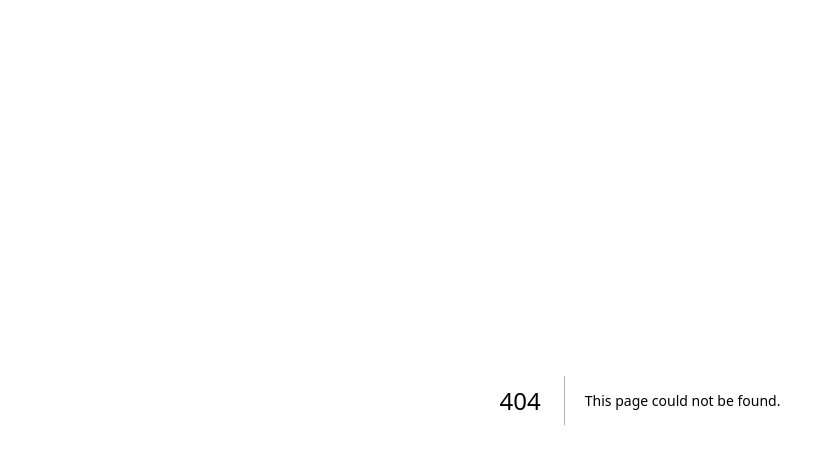
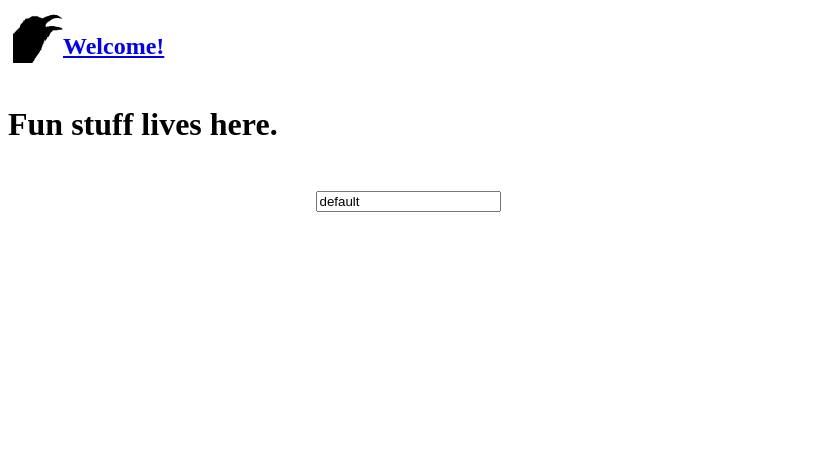
Before and after one commit to jakejglee/portfolio, a Next.js app: page /sandbox in a window 1280 px wide. Before the commit this address had no page. Shown: the top 464 px of the page, without its empty margins (0-835 px from the left). Built offline with nearby package versions, Linux system fonts and the light colour scheme.

Commit message:
minor fixes to formatting; integration of sandbox

```diff
--- a/pages/formando/index.tsx
+++ b/pages/formando/index.tsx
@@ -1,4 +1,3 @@
-import Head from 'next/head';
 import Banner from "../../components/Banner";
 
 function Formando() {
--- a/pages/index.tsx
+++ b/pages/index.tsx
@@ -1,6 +1,7 @@
 import Link from 'next/link';
 import styles from '../styles/Home.module.css';
 
+// TODO(nubby): Add this in dedicated layout.
 import Banner from "../components/Banner";
 
 export default function Home() {
@@ -20,6 +21,10 @@ export default function Home() {
           <Link href="/formando" className={styles.card}>
             <h3>Formando &rarr;</h3>
             <p>Solve the riddle of Formando to unlock your prize! Written in TypeScript.</p>
+          </Link>
+          <Link href="/sandbox" className={styles.card}>
+            <h3>Sandbox &rarr;</h3>
+            <p>Testing playground.</p>
           </Link>
         </div>
       </main>
--- /dev/null
+++ b/pages/sandbox/index.tsx
@@ -0,0 +1,37 @@
+import { FieldValues, useForm } from 'react-hook-form';
+import {
+  Input
+} from '@chakra-ui/react';
+
+import Banner from '../../components/Banner';
+import styles from '../../styles/Home.module.css';
+
+function Sandbox() {
+  const {
+    register,
+    formState: { isDirty },
+    handleSubmit,
+  } = useForm<FieldValues>({
+    defaultValues: {
+      test: "default"
+    }
+  });
+
+  return (
+    <div>
+      <Banner />
+      <main>
+        <h1>Fun stuff lives here.</h1>
+        <p className={styles.grid}>
+          <Input
+            {...register(
+              "test"
+            )}
+          />
+        </p>
+      </main>
+    </div>
+  );
+}
+
+export default Sandbox;
```
Also changed, not shown: package.json (+5 -4 lines), 2 other files (tests, documents, lock files or other folders).
